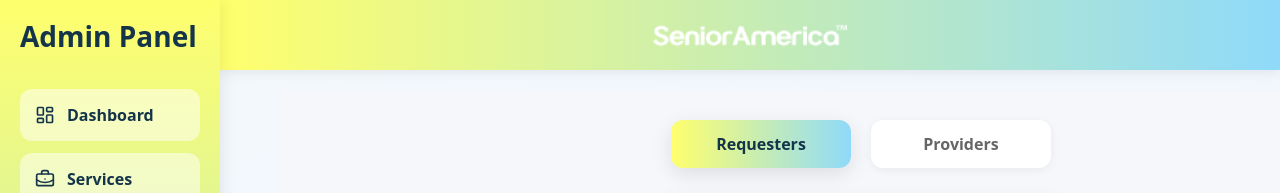
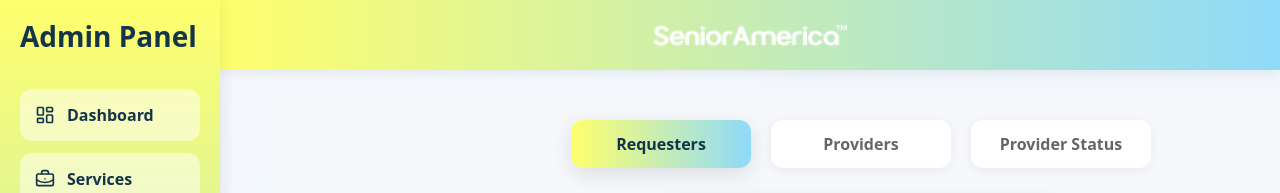
Before and after one commit to Bulbul87/new_admin_web, a React (Vite) app: page /users in a window 1280 px wide. Shown: the top 193 px of the page. Built offline with nearby package versions, Linux system fonts and the light colour scheme; no server answers; sample sign-in values are in the browser's storage.

Commit message:
feature provider status

```diff
--- a/src/App.tsx
+++ b/src/App.tsx
@@ -25,6 +25,7 @@ import Adminconfigscreen from "./screens/adminconfig";
 import SupportTicket from "./screens/SupportTicket";
 import ViewAccessCode from "./screens/viewAccesscode";
 import AccessCodeList from "./screens/visitlist";
+import ProviderOnlineOfflineStatus from "./screens/provideronlineoflinestatus";
 
 function App() {
   return (
@@ -61,6 +62,7 @@ function App() {
             <Route path="/support-tickets" element={<SupportTicket />} />
               <Route path="/access-codes" element={<AccessCodeList/>} />
             <Route path="/access-codes/:id" element={<ViewAccessCode />} />
+             <Route path="/provider-status" element={<ProviderOnlineOfflineStatus />} />
             <Route
               path="/change-password"
               element={<ChangePassword />}
--- a/src/navigation/AppNavigator.tsx
+++ b/src/navigation/AppNavigator.tsx
@@ -21,7 +21,7 @@ import Adminconfigscreen from "../screens/adminconfig";
 import SupportTicket from "../screens/SupportTicket";
 import  ViewAccessCode from "../screens/viewAccesscode";
 import  AccessCodeList from "../screens/visitlist";
-
+import ProviderOnlineOfflineStatus from "../screens/provideronlineoflinestatus";
 
 const AppNavigator = () => {
   const { isLoading, isAuthenticated } = useAdminAuth();
@@ -64,6 +64,7 @@ const AppNavigator = () => {
           <Route path="/service-access-code" element={<Adminconfigscreen />} />
           <Route path="/access-codes" element={<AccessCodeList/>} />
             <Route path="/access-codes/:id" element={< ViewAccessCode/>} />
+          <Route path="/provider-status" element={<ProviderOnlineOfflineStatus />} />
           <Route
             path="/change-password"
             element={<ChangePassword />}
--- a/src/screens/Adminuserlist.tsx
+++ b/src/screens/Adminuserlist.tsx
@@ -202,20 +202,16 @@ useEffect(() => {
     marginBottom: 30,
   }}
 >
+  {/* REQUESTERS */}
 
   <button
     style={{
       width: 180,
       padding: "12px",
-
       borderRadius: 12,
-
       border: "none",
-
       cursor: "pointer",
-
       fontWeight: 600,
-
       transition: "0.3s",
 
       background:
@@ -238,19 +234,16 @@ useEffect(() => {
     Requesters
   </button>
 
+  {/* PROVIDERS */}
+
   <button
     style={{
       width: 180,
       padding: "12px",
-
       borderRadius: 12,
-
       border: "none",
-
       cursor: "pointer",
-
       fontWeight: 600,
-
       transition: "0.3s",
 
       background:
@@ -273,6 +266,25 @@ useEffect(() => {
     Providers
   </button>
 
+  {/* PROVIDER STATUS */}
+
+  <button
+    style={{
+      width: 180,
+      padding: "12px",
+      borderRadius: 12,
+      border: "none",
+      cursor: "pointer",
+      fontWeight: 600,
+      transition: "0.3s",
+      background: "#fff",
+      color: "#666",
+      boxShadow: "0 2px 10px rgba(0,0,0,0.06)",
+    }}
+    onClick={() => navigate("/provider-status")}
+  >
+    Provider Status
+  </button>
 </div>
 
       {/* SEARCH BAR */}
--- /dev/null
+++ b/src/screens/provideronlineoflinestatus.tsx
@@ -0,0 +1,19 @@
+import React from "react";
+
+const ProviderOnlineOfflineStatus = () => {
+  return (
+    <div  style={{
+        marginLeft: '260px',
+        marginTop: '70px',
+        padding: '30px',
+        minHeight: 'calc(100vh - 70px)',
+        background: '#f4f7fb',
+        boxSizing: 'border-box',
+      }}>
+      <h1>Provider Online/Offline Status</h1>
+      {/* Add your content here */}
+    </div>
+  );
+};
+
+export default ProviderOnlineOfflineStatus;
```
Lines whose indentation alone changed are shown as unchanged.
